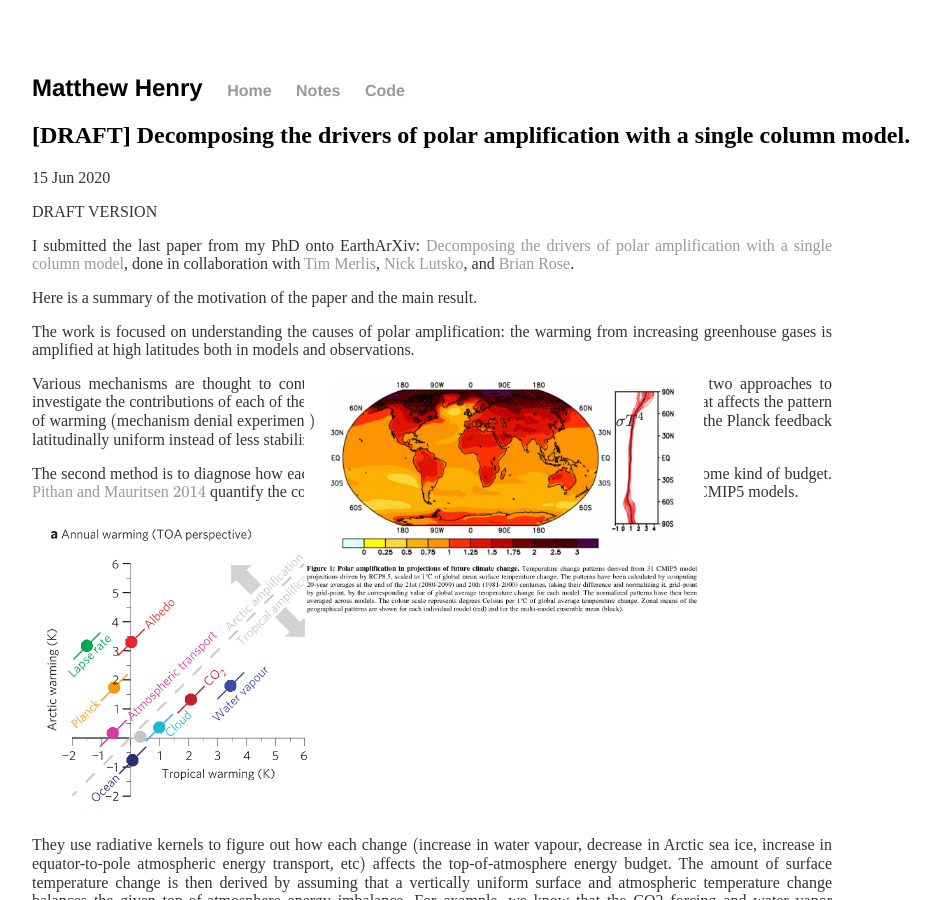
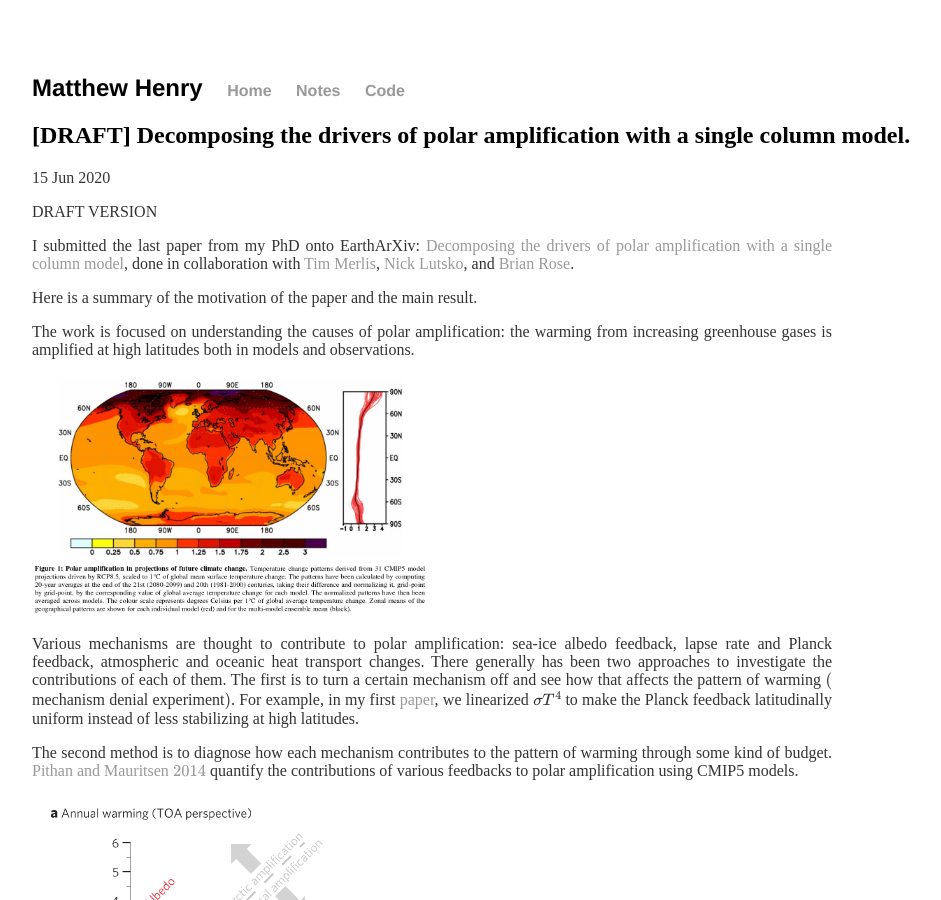
Before and after one commit to matthewjhenry/old_website, a Jekyll site: the page built from _posts/2020-06-15-SCM.md, in a window 1280 px wide and 900 px high. Shown: the whole window, without its empty margins (26-967 px from the left). Built offline with Jekyll 4.4.1, drawn with Linux system fonts in a browser that asks for light colours; formulas are drawn with MathJax 3; comment, search, counter and statistics services are not loaded.

Commit message:
image fix???

```diff
--- a/_posts/2020-06-15-SCM.md
+++ b/_posts/2020-06-15-SCM.md
@@ -13,10 +13,10 @@ Here is a summary of the motivation of the paper and the main result.
 
 The work is focused on understanding the causes of polar amplification: the warming from increasing greenhouse gases is amplified at high latitudes both in models and observations.
 
-<img src="https://matthewjhenry.github.io/images/cmip5_PA.png" alt="CMIP5 polar amplification pattern" style="valign:center; position:absolute; left:280px; width:400px; height:auto;" class="center">
+<div style="text-align:center;valign:center"><img src="https://matthewjhenry.github.io/images/cmip5_PA.png" alt="" style="display: block; width: 400px; height: auto;"></div>
 
 
-Various mechanisms are thought to contribute to polar amplification and there generally has been two approaches to investigate the contributions of each of them. The first is to turn a certain mechanism off and see how that affects the pattern of warming $($mechanism denial experiment$)$. For example, in my first [paper](https://journals.ametsoc.org/jcli/article/32/2/335/89220/The-Role-of-the-Nonlinearity-of-the-Stefan), we linearized $\sigma T^4$ to make the Planck feedback latitudinally uniform instead of less stabilizing at high latitudes.
+Various mechanisms are thought to contribute to polar amplification: sea-ice albedo feedback, lapse rate and Planck feedback, atmospheric and oceanic heat transport changes. There generally has been two approaches to investigate the contributions of each of them. The first is to turn a certain mechanism off and see how that affects the pattern of warming $($mechanism denial experiment$)$. For example, in my first [paper](https://journals.ametsoc.org/jcli/article/32/2/335/89220/The-Role-of-the-Nonlinearity-of-the-Stefan), we linearized $\sigma T^4$ to make the Planck feedback latitudinally uniform instead of less stabilizing at high latitudes.
 
 The second method is to diagnose how each mechanism contributes to the pattern of warming through some kind of budget. [Pithan and Mauritsen (2014)](https://www.nature.com/articles/ngeo2071) quantify the contributions of various feedbacks to polar amplification using CMIP5 models.
 
@@ -26,13 +26,13 @@ They use radiative kernels to figure out how each change $($increase in water va
 
 In a simple model of the Arctic atmosphere, [Cronin and Jansen (2016)](https://agupubs.onlinelibrary.wiley.com/doi/full/10.1002/2015GL067172) found that the high latitude lapse rate change depends on the forcing. The figure below shows how the high latitude temperature varies when the longwave optical depth $($a$)$, the surface forcing $($b$)$, and the atmospheric forcing $($c$)$ are varied. This breaks the linearity between surface temperature change and top-of-atmosphere radiation, i.e. when forced with a change in longwave optical depth $($CO2 or water vapor$)$, the surface temperature changes more for a given top-of-atmosphere radiation change than if it was forced by a change in atmospheric energy transport.
 
-<div style="text-align:center;valign:center"><img src="https://matthewjhenry.github.io/images/cj16.png" alt="" style="width: 500px; height: auto;"></div>
+<div style="text-align:center;valign:center"><img src="https://matthewjhenry.github.io/images/cj16.png" alt="" style="display: block; width: 500px; height: auto;"></div>
 
 By assuming that top-of-atmosphere radiation imbalances are balanced by vertically uniform surface and atmosphere temperature changes, the Pithan and Mauritsen (2014) attribution might underestimate the Arctic surface warming caused by an increase in longwave optical depth $($for example$)$.
 
 The objective of this paper is to attribute the pattern of surface temperature change to the various forcings and feedbacks using a single column model in order to account for the forcing dependence of lapse rate change.
 
-<div style="text-align:center;valign:center"><img src="https://matthewjhenry.github.io/images/scm1.png" alt="" style="width: 500px; height: auto;"></div>
+<div style="text-align:center;valign:center"><img src="https://matthewjhenry.github.io/images/scm1.png" alt="" style="display: block; width: 500px; height: auto;"></div>
 
 I first run a warming experiment in an idealized GCM $($aquaplanet, no clouds, no sea ice, comprehensive radiation, similar setup to MiMA$)$. The figure above shows the tropical $($a$)$ and polar temperature change $($b$)$ of the idealized GCM in grey. It is then decomposed using the single column model into the effects of just CO2 $($red$)$, water vapor $($blue$)$, and energy transport $($green for tropics and separated into dry and moist for polar region$)$. The single column model is used to best emulate the idealized GCM. In black, the temperature change when all the parameters are changed matches the idealized GCM temperature change, in grey, well enough.
 
@@ -40,7 +40,7 @@ In the tropics, the atmosphere is in radiative-convective equilibrium, hence the
 
 At high latitudes, the vertical structure of temperature change depends on the forcing. As predicted by the simple Cronin and Jansen model, the increase in longwave optical depth $($CO2 and water vapor$)$ leads to surface-enhanced warming. The increase in energy transport however has a more complex vertical structure. This is expected as the parametrization of energy transport in the Cronin and Jansen model was simplistic.
 
-<div style="text-align:center;valign:center"><img src="https://matthewjhenry.github.io/images/scm3.png" alt="" style="width: 500px; height: auto;"></div>
+<div style="text-align:center;valign:center"><img src="https://matthewjhenry.github.io/images/scm3.png" alt="" style="display: block; width: 500px; height: auto;"></div>
 
 In the figure above, we compare the attribution based on the single column model $($dots$)$ and an attribution based on top-of-atmosphere energy imbalance, like in Pithan and Mauritsen $($crosses$)$. A surface heat source is applied at high latitudes to simulate the effect of local feedbacks $($such as the sea-ice albedo feedback$)$. As in Pithan and Mauritsen, the lapse rate, Planck, and sea-ice albedo / local surface heat source are the main contributors to polar amplification.
 
```
